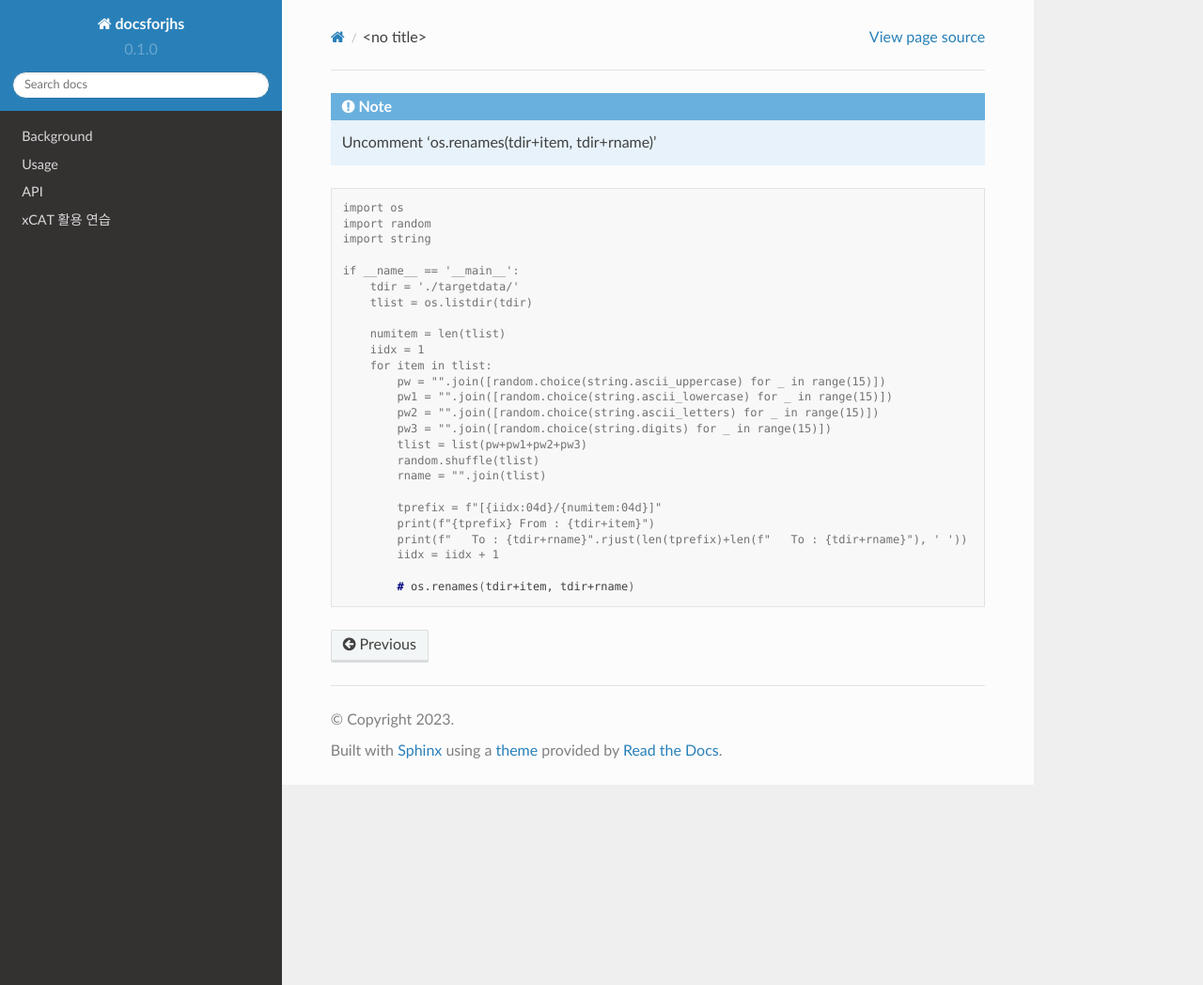
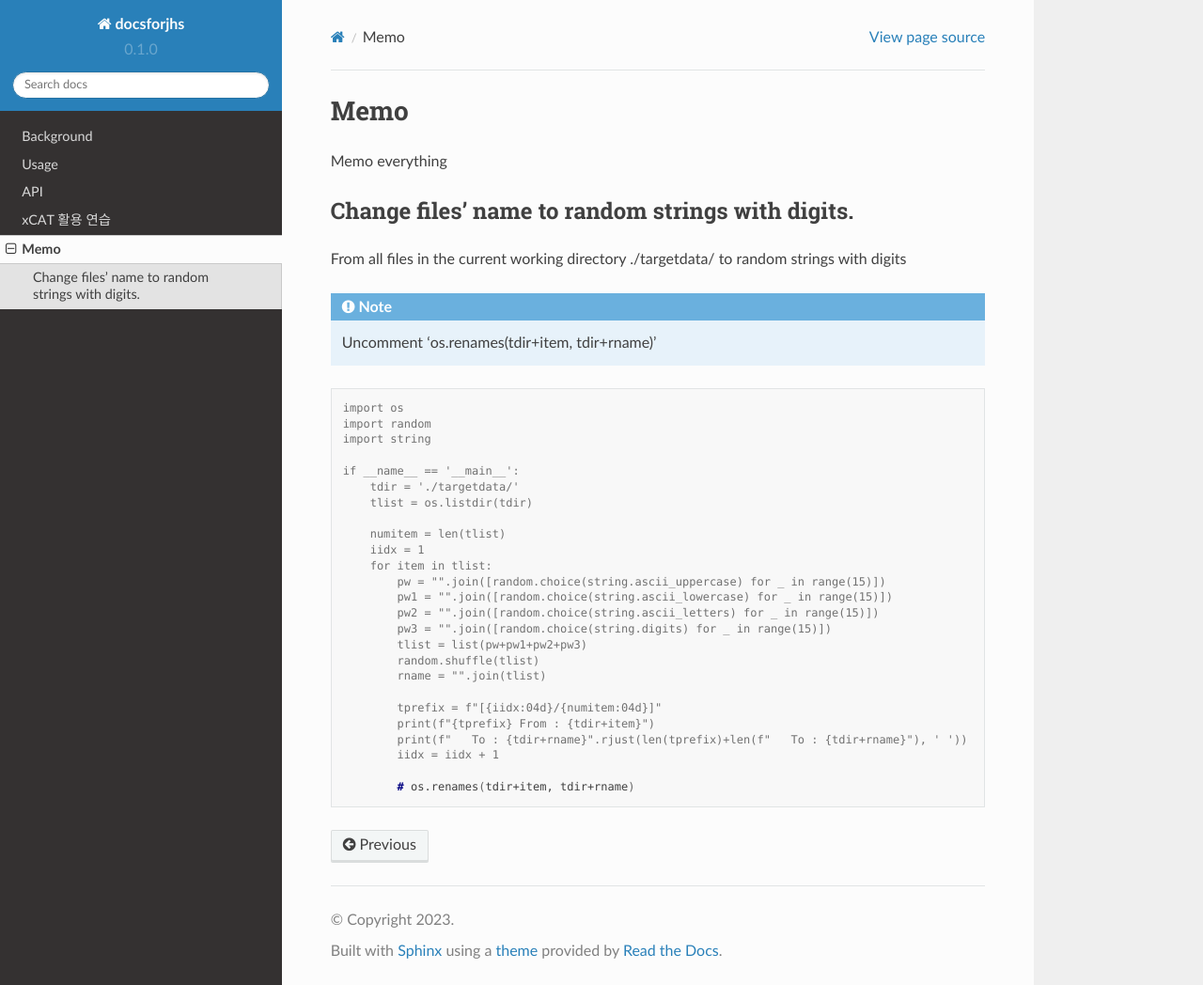
Before and after one commit to joohyungsun7/docsforjhs, a Sphinx documentation site: the page built from docs/memo.rst, in a window 1280 px wide and 1048 px high. Shown: the whole window at 94% size. Built offline with Sphinx 7.4.7 and the Read the Docs theme 2.0.0, drawn with Linux system fonts in a browser that asks for light colours.

Commit message:
Update memo.rst

```diff
--- a/docs/memo.rst
+++ b/docs/memo.rst
@@ -1,3 +1,15 @@
+Memo
+=====
+
+.. _Introduction:
+
+Memo everything
+
+Change files' name to random strings with digits.
+----------------
+
+From all files in the current working directory ./targetdata/ to random strings with digits
+
 
 .. note::
 
```
